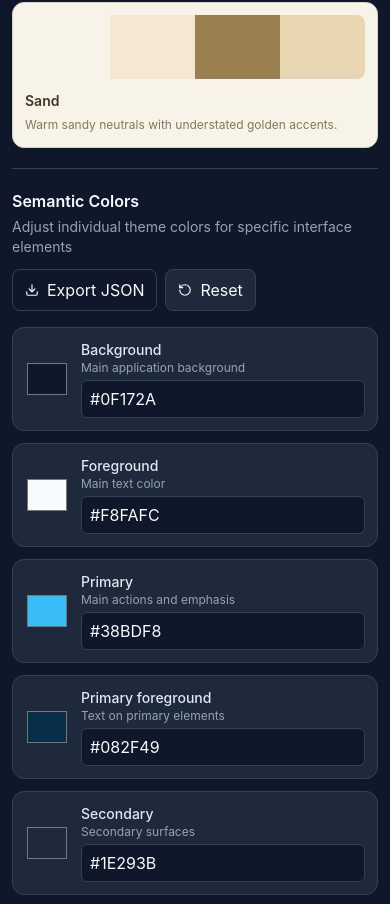
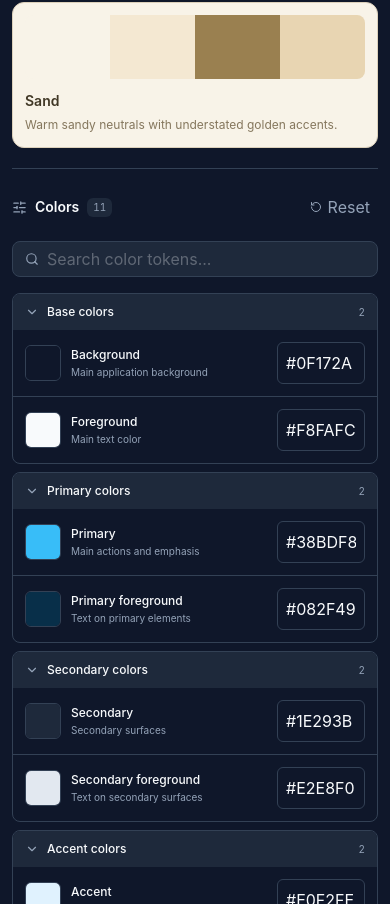
Before and after one commit to KrehantGajjar10/ColorForge, a React (Vite) app in the folder colorforge/: page /editor in a window 390 px wide. Shown: the part 2460-3364 px from the top of the page. Built offline with nearby package versions, Linux system fonts and the light colour scheme.

Commit message:
feat: add searchable grouped color token editor

```diff
--- a/colorforge/src/components/palette/PaletteEditor.tsx
+++ b/colorforge/src/components/palette/PaletteEditor.tsx
@@ -1,8 +1,52 @@
-import { useState } from "react";
-import { Download, RotateCcw } from "lucide-react";
+import { useMemo, useState } from "react";
+import {
+  ChevronDown,
+  ChevronRight,
+  RotateCcw,
+  Search,
+  SlidersHorizontal,
+} from "lucide-react";
 import type { Palette, ThemeTokens } from "../../types";
 import { themeTokenDefinitions } from "../../data/themeTokens";
-import { exportPaletteAsJson } from "../../utils/exportPalette";
+
+type TokenKey = keyof ThemeTokens;
+
+const tokenGroups: {
+  id: string;
+  label: string;
+  keys: TokenKey[];
+}[] = [
+  {
+    id: "base",
+    label: "Base colors",
+    keys: ["background", "foreground"],
+  },
+  {
+    id: "primary",
+    label: "Primary colors",
+    keys: ["primary", "primaryForeground"],
+  },
+  {
+    id: "secondary",
+    label: "Secondary colors",
+    keys: ["secondary", "secondaryForeground"],
+  },
+  {
+    id: "accent",
+    label: "Accent colors",
+    keys: ["accent", "accentForeground"],
+  },
+  {
+    id: "muted",
+    label: "Muted colors",
+    keys: ["muted", "mutedForeground"],
+  },
+  {
+    id: "borders",
+    label: "Borders",
+    keys: ["border"],
+  },
+];
 
 interface PaletteEditorProps {
   palette: Palette;
@@ -15,11 +59,39 @@ export default function PaletteEditor({
   onChange,
   onReset,
 }: PaletteEditorProps) {
-  const [hexValues, setHexValues] = useState<
-    Partial<Record<keyof ThemeTokens, string>>
-  >({});
+  const [search, setSearch] = useState("");
+  const [collapsedGroups, setCollapsedGroups] = useState<string[]>([]);
+  const [hexValues, setHexValues] = useState<Partial<Record<TokenKey, string>>>(
+    {},
+  );
 
-  function updateColor(key: keyof ThemeTokens, color: string) {
+  const filteredGroups = useMemo(() => {
+    const query = search.trim().toLowerCase();
+
+    return tokenGroups
+      .map((group) => ({
+        ...group,
+        tokens: group.keys
+          .map((key) => {
+            const definition = themeTokenDefinitions.find(
+              (item) => item.key === key,
+            );
+
+            return definition ? { ...definition, key } : null;
+          })
+          .filter(
+            (item): item is NonNullable<typeof item> =>
+              item !== null &&
+              (!query ||
+                item.label.toLowerCase().includes(query) ||
+                item.description.toLowerCase().includes(query) ||
+                item.key.toLowerCase().includes(query)),
+          ),
+      }))
+      .filter((group) => group.tokens.length > 0);
+  }, [search]);
+
+  function updateColor(key: TokenKey, color: string) {
     onChange({
       ...palette,
       tokens: {
@@ -35,18 +107,21 @@ export default function PaletteEditor({
     });
   }
 
-  function updateHex(key: keyof ThemeTokens, value: string) {
-    setHexValues((current) => ({
-      ...current,
-      [key]: value,
-    }));
+  function updateHex(key: TokenKey, value: string) {
+    setHexValues((current) => ({ ...current, [key]: value }));
 
     if (/^#[0-9a-fA-F]{6}$/.test(value)) {
-      updateColor(key, value);
+      onChange({
+        ...palette,
+        tokens: {
+          ...palette.tokens,
+          [key]: value.toLowerCase(),
+        },
+      });
     }
   }
 
-  function resetHex(key: keyof ThemeTokens) {
+  function handleHexBlur(key: TokenKey) {
     setHexValues((current) => {
       const next = { ...current };
       delete next[key];
@@ -54,109 +129,229 @@ export default function PaletteEditor({
     });
   }
 
+  function toggleGroup(groupId: string) {
+    setCollapsedGroups((current) =>
+      current.includes(groupId)
+        ? current.filter((id) => id !== groupId)
+        : [...current, groupId],
+    );
+  }
+
+  function handleReset() {
+    setHexValues({});
+    onReset();
+  }
+
   return (
-    <section style={{ color: "var(--cf-foreground)" }}>
-      <div className="mb-4 flex flex-wrap items-center justify-between gap-3">
-        <div>
-          <h3 className="font-semibold">Semantic Colors</h3>
-          <p
-            className="mt-1 text-sm"
+    <section className="space-y-4" style={{ color: "var(--cf-foreground)" }}>
+      <div className="flex items-center justify-between gap-3">
+        <div className="flex min-w-0 items-center gap-2">
+          <SlidersHorizontal
+            size={15}
+            aria-hidden="true"
+            style={{ color: "var(--cf-muted-foreground)" }}
+          />
+          <h3 className="text-sm font-semibold">Colors</h3>
+          <span
+            className="rounded-md px-1.5 py-0.5 text-[10px] tabular-nums"
+            style={{
+              backgroundColor: "var(--cf-muted)",
+              color: "var(--cf-muted-foreground)",
+            }}
+          >
+            {themeTokenDefinitions.length}
+          </span>
+        </div>
+
+        <button
+          type="button"
+          onClick={handleReset}
+          className="inline-flex shrink-0 items-center gap-1.5 rounded-md px-2 py-1.5 text-xs transition-opacity hover:opacity-70"
+          style={{ color: "var(--cf-muted-foreground)" }}
+        >
+          <RotateCcw size={12} aria-hidden="true" />
+          Reset
+        </button>
+      </div>
+
+      <label
+        className="flex h-9 items-center gap-2 rounded-lg border px-3"
+        style={{
+          borderColor: "var(--cf-border)",
+          backgroundColor: "var(--cf-secondary)",
+        }}
+      >
+        <Search
+          size={14}
+          aria-hidden="true"
+          style={{ color: "var(--cf-muted-foreground)" }}
+        />
+        <input
+          value={search}
+          onChange={(event) => setSearch(event.target.value)}
+          placeholder="Search color tokens..."
+          aria-label="Search color tokens"
+          className="min-w-0 flex-1 bg-transparent text-xs outline-none placeholder:opacity-60"
+        />
+        {search && (
+          <button
+            type="button"
+            onClick={() => setSearch("")}
+            className="text-[10px]"
             style={{ color: "var(--cf-muted-foreground)" }}
           >
-            Adjust individual theme colors for specific interface elements
-          </p>
-        </div>
+            Clear
+          </button>
+        )}
+      </label>
 
-        <div className="flex items-center gap-2">
-          <button
-            type="button"
-            onClick={() => exportPaletteAsJson(palette)}
-            className="flex items-center gap-2 rounded-lg border px-3 py-2 text-xs font-medium transition hover:opacity-80"
-            style={{
-              borderColor: "var(--cf-border)",
-              color: "var(--cf-foreground)",
-              backgroundColor: "var(--cf-background)",
-            }}
-          >
-            <Download size={14} />
-            Export JSON
-          </button>
-
-          <button
-            type="button"
-            onClick={() => {
-              setHexValues({});
-              onReset();
-            }}
-            className="flex items-center gap-2 rounded-lg border px-3 py-2 text-xs transition hover:opacity-80"
-            style={{
-              borderColor: "var(--cf-border)",
-              color: "var(--cf-foreground)",
-              backgroundColor: "var(--cf-secondary)",
-            }}
-          >
-            <RotateCcw size={14} />
-            Reset
-          </button>
-        </div>
-      </div>
-
-      <div className="grid gap-3 sm:grid-cols-2">
-        {themeTokenDefinitions.map(({ key, label, description }) => {
-          const color = palette.tokens[key];
+      <div className="space-y-2">
+        {filteredGroups.map((group) => {
+          const collapsed = !search && collapsedGroups.includes(group.id);
 
           return (
-            <div
-              key={key}
-              className="flex min-w-0 items-center gap-3 rounded-xl border p-3 transition-colors"
-              style={{
-                borderColor: "var(--cf-border)",
-                backgroundColor: "var(--cf-secondary)",
-                color: "var(--cf-secondary-foreground)",
-              }}
+            <section
+              key={group.id}
+              className="overflow-hidden rounded-lg border"
+              style={{ borderColor: "var(--cf-border)" }}
             >
-              <input
-                type="color"
-                aria-label={`Choose ${label} color`}
-                value={color}
-                onChange={(event) => updateColor(key, event.target.value)}
-                className="h-10 w-11 shrink-0 cursor-pointer rounded-lg border-0 bg-transparent"
-              />
+              <button
+                type="button"
+                onClick={() => toggleGroup(group.id)}
+                aria-expanded={!collapsed}
+                className="flex w-full items-center gap-2 px-3 py-2.5 text-left transition-colors hover:opacity-80"
+                style={{ backgroundColor: "var(--cf-secondary)" }}
+              >
+                {collapsed ? (
+                  <ChevronRight
+                    size={14}
+                    aria-hidden="true"
+                    style={{ color: "var(--cf-muted-foreground)" }}
+                  />
+                ) : (
+                  <ChevronDown
+                    size={14}
+                    aria-hidden="true"
+                    style={{ color: "var(--cf-muted-foreground)" }}
+                  />
+                )}
 
-              <div className="min-w-0 flex-1">
-                <label
-                  htmlFor={`token-${key}`}
-                  className="block truncate text-sm font-medium"
-                >
-                  {label}
-                </label>
+                <span className="flex-1 text-xs font-medium">
+                  {group.label}
+                </span>
 
-                <p
-                  className="mb-1 truncate text-xs"
+                <span
+                  className="text-[10px] tabular-nums"
                   style={{ color: "var(--cf-muted-foreground)" }}
                 >
-                  {description}
-                </p>
+                  {group.tokens.length}
+                </span>
+              </button>
 
-                <input
-                  id={`token-${key}`}
-                  value={hexValues[key] ?? color}
-                  onChange={(event) => updateHex(key, event.target.value)}
-                  onBlur={() => resetHex(key)}
-                  maxLength={7}
-                  spellCheck={false}
-                  autoComplete="off"
-                  className="w-full rounded-md border px-2 py-1.5 font-mono text-xs uppercase outline-none"
-                  style={{
-                    backgroundColor: "var(--cf-background)",
-                    color: "var(--cf-foreground)",
-                    borderColor: "var(--cf-border)",
-                  }}
-                />
-              </div>
-            </div>
+              {!collapsed && (
+                <div>
+                  {group.tokens.map((token, index) => {
+                    const color = palette.tokens[token.key];
+                    const draft = hexValues[token.key];
+                    const validHex = /^#[0-9a-fA-F]{6}$/.test(draft ?? "");
+                    const invalidHex =
+                      draft !== undefined && draft.length > 0 && !validHex;
+
+                    return (
+                      <div
+                        key={token.key}
+                        className="flex min-w-0 items-center gap-2.5 px-3 py-3"
+                        style={{
+                          borderTop: index
+                            ? "1px solid var(--cf-border)"
+                            : undefined,
+                        }}
+                      >
+                        <label
+                          className="relative h-9 w-9 shrink-0 cursor-pointer overflow-hidden rounded-md border"
+                          style={{ borderColor: "var(--cf-border)" }}
+                          title={`Change ${token.label}`}
+                        >
+                          <span
+                            className="absolute inset-0"
+                            style={{ backgroundColor: color }}
+                          />
+                          <input
+                            type="color"
+                            value={color}
+                            onChange={(event) =>
+                              updateColor(token.key, event.target.value)
+                            }
+                            aria-label={`Choose ${token.label} color`}
+                            className="absolute inset-0 h-full w-full cursor-pointer opacity-0"
+                          />
+                        </label>
+
+                        <div className="min-w-0 flex-1">
+                          <label
+                            htmlFor={`token-${token.key}`}
+                            className="block truncate text-xs font-medium"
+                          >
+                            {token.label}
+                          </label>
+                          <p
+                            className="mt-0.5 truncate text-[10px]"
+                            style={{ color: "var(--cf-muted-foreground)" }}
+                          >
+                            {token.description}
+                          </p>
+                        </div>
+
+                        <input
+                          id={`token-${token.key}`}
+                          value={draft ?? color}
+                          onChange={(event) =>
+                            updateHex(token.key, event.target.value)
+                          }
+                          onBlur={() => handleHexBlur(token.key)}
+                          maxLength={7}
+                          spellCheck={false}
+                          autoComplete="off"
+                          aria-label={`${token.label} hex value`}
+                          aria-invalid={invalidHex}
+                          className="w-22 shrink-0 rounded-md border px-2 py-2 font-mono text-[11px] uppercase outline-none focus-visible:ring-1"
+                          style={{
+                            borderColor: invalidHex
+                              ? "#dc2626"
+                              : "var(--cf-border)",
+                            backgroundColor: "var(--cf-background)",
+                            color: "var(--cf-foreground)",
+                          }}
+                        />
+                      </div>
+                    );
+                  })}
+                </div>
+              )}
+            </section>
           );
         })}
+
+        {filteredGroups.length === 0 && (
+          <div
+            className="rounded-lg border px-4 py-8 text-center"
+            style={{ borderColor: "var(--cf-border)" }}
+          >
+            <Search
+              size={20}
+              className="mx-auto mb-2"
+              aria-hidden="true"
+              style={{ color: "var(--cf-muted-foreground)" }}
+            />
+            <p className="text-xs font-medium">No color tokens found</p>
+            <p
+              className="mt-1 text-[11px]"
+              style={{ color: "var(--cf-muted-foreground)" }}
+            >
+              Try another name, such as primary or border.
+            </p>
+          </div>
+        )}
       </div>
     </section>
   );
```
